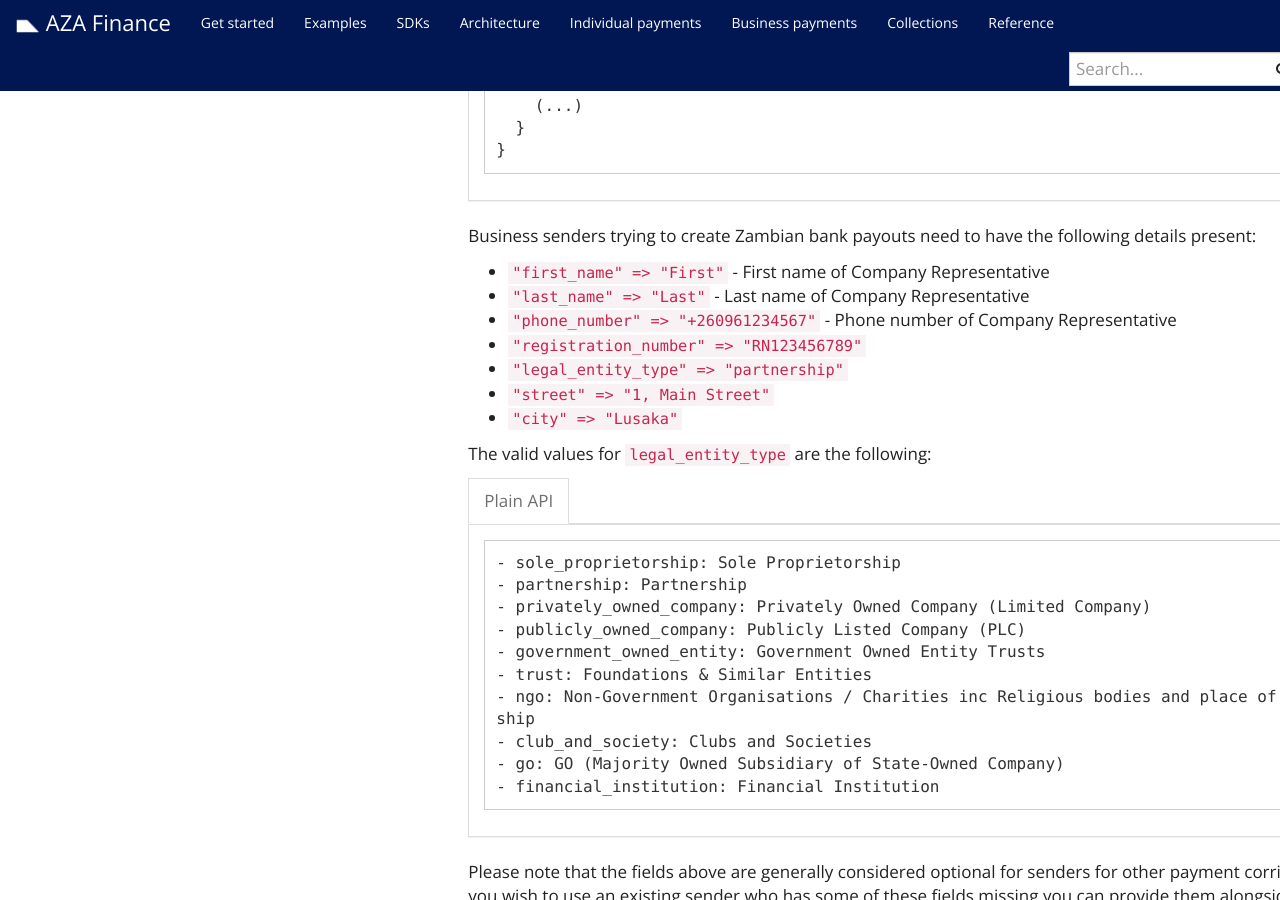
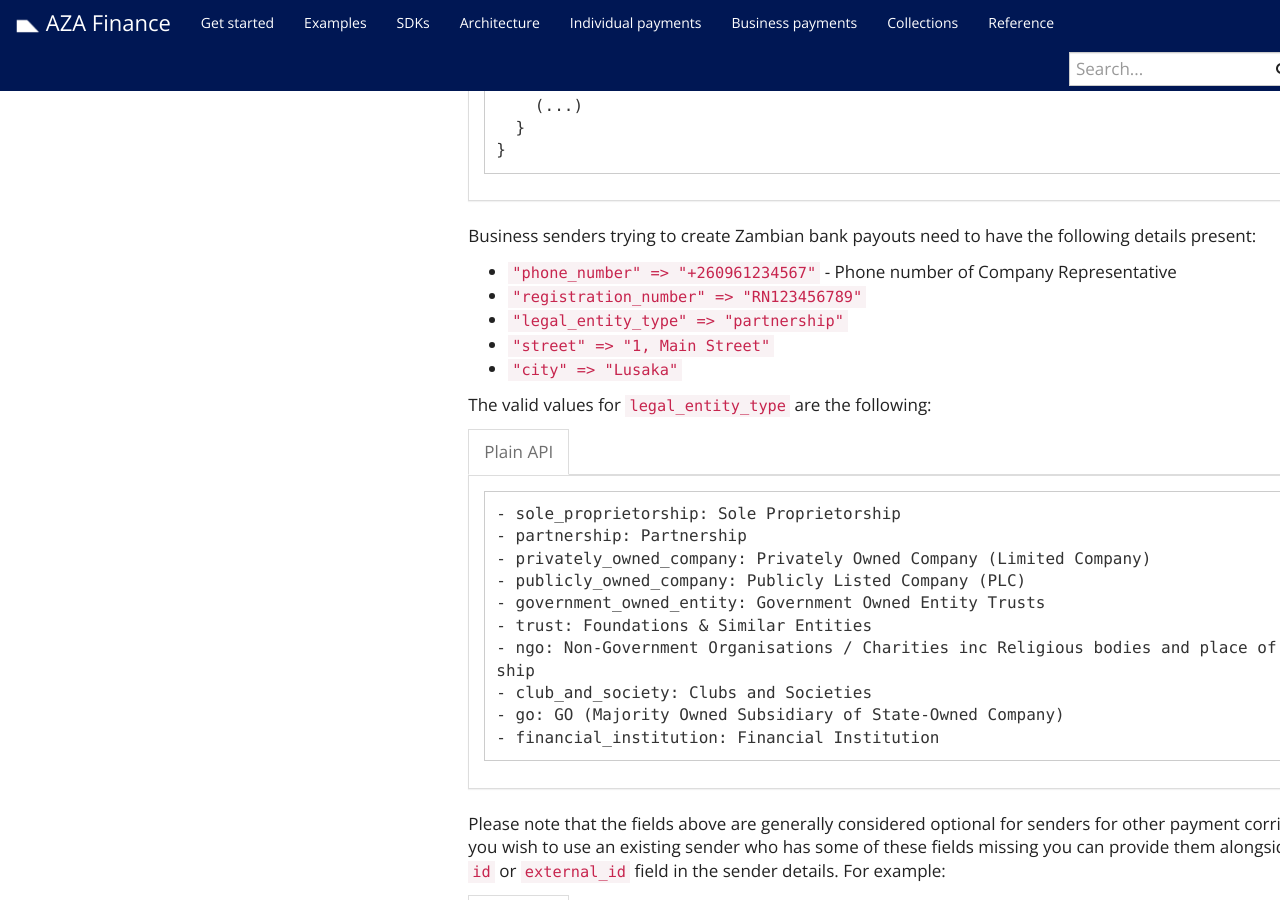
Before and after one commit to transferzero/api-documentation, a Jekyll site: the page built from _docs/individual-payments.md, in a window 1280 px wide and 900 px high, scrolled down 31844 px. Built offline with Jekyll 4.4.1, drawn with Linux system fonts in a browser that asks for light colours; nearby versions of some CDN libraries; comment, search, counter and statistics services are not loaded.

Commit message:
BTA-12482-removed-first name-and-last-name-on-zmw-business-senders

```diff
--- a/_includes/corridors/zmw-bank.md
+++ b/_includes/corridors/zmw-bank.md
@@ -417,8 +417,6 @@ Please note that the fields above are generally considered optional for senders
 {% include language-tabbar.html prefix="zmw-bank-individual-sender-details" raw=data-raw %}
 
 Business senders trying to create Zambian bank payouts need to have the following details present:
-- `"first_name" => "First"` - First name of Company Representative
-- `"last_name" => "Last"` - Last name of Company Representative
 - `"phone_number" => "+260961234567"` - Phone number of Company Representative
 - `"registration_number" => "RN123456789"`
 - `"legal_entity_type" => "partnership"`
```
